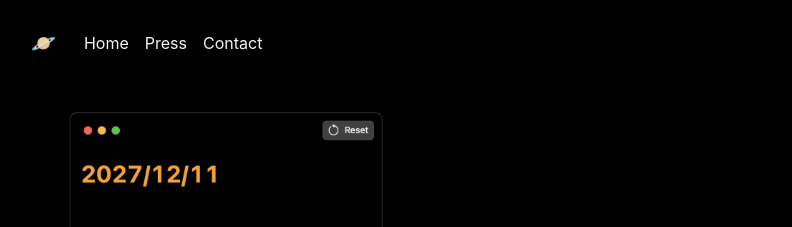
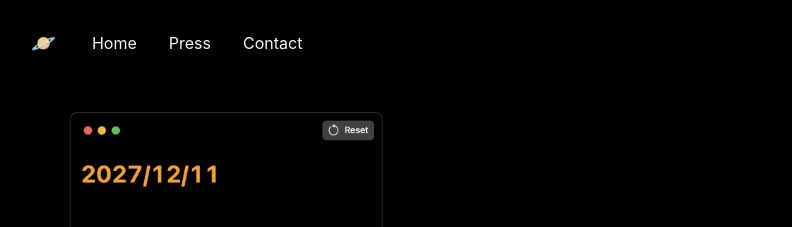
Before and after one commit to bluecometlabs/8planets.app, a Jekyll site: the page built from pages/index.md, in a window 1280 px wide. Shown: the top 227 px of the page, without its empty margins (243-1035 px from the left). Built offline with Jekyll 4.4.1, drawn with Linux system fonts in a browser that asks for light colours; comment, search, counter and statistics services are not loaded.

Commit message:
Fix nav link padding

```diff
--- a/_sass/_layout.scss
+++ b/_sass/_layout.scss
@@ -27,6 +27,8 @@
 
 .navbar {
   .nav-link {
+    padding-right: 1.0rem !important;
+    padding-left: 1.0rem !important;
     color: $text-color !important;
     line-height: $base-line-height;
 
```
